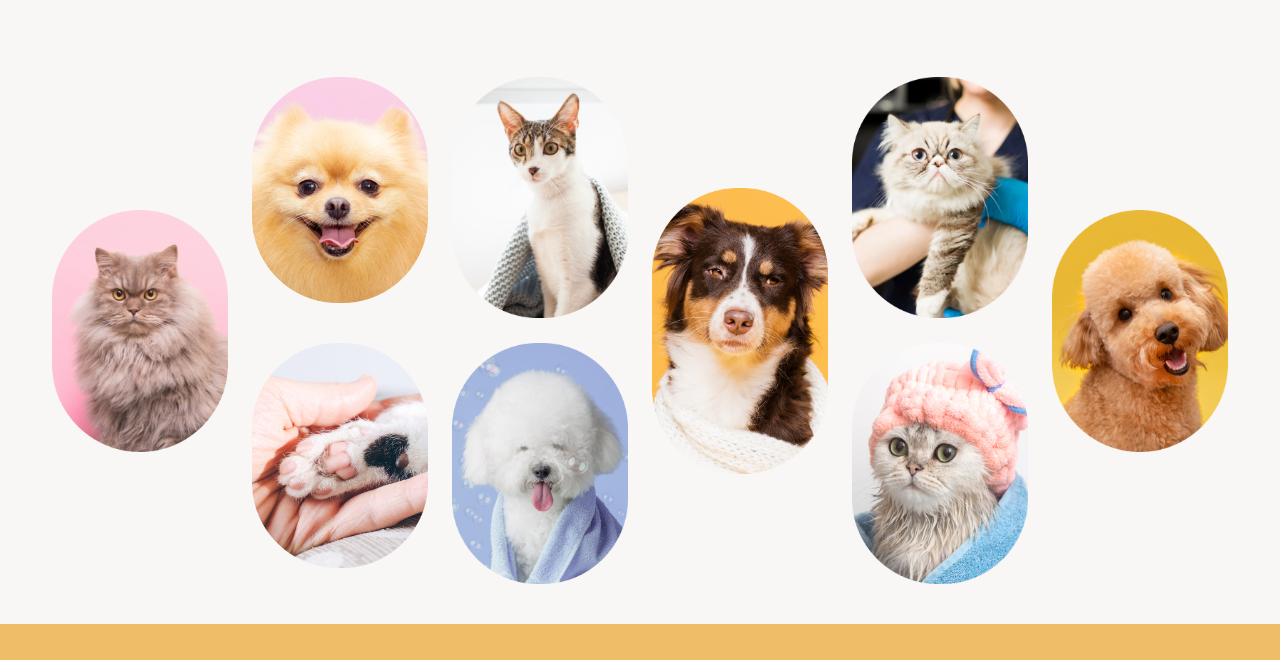
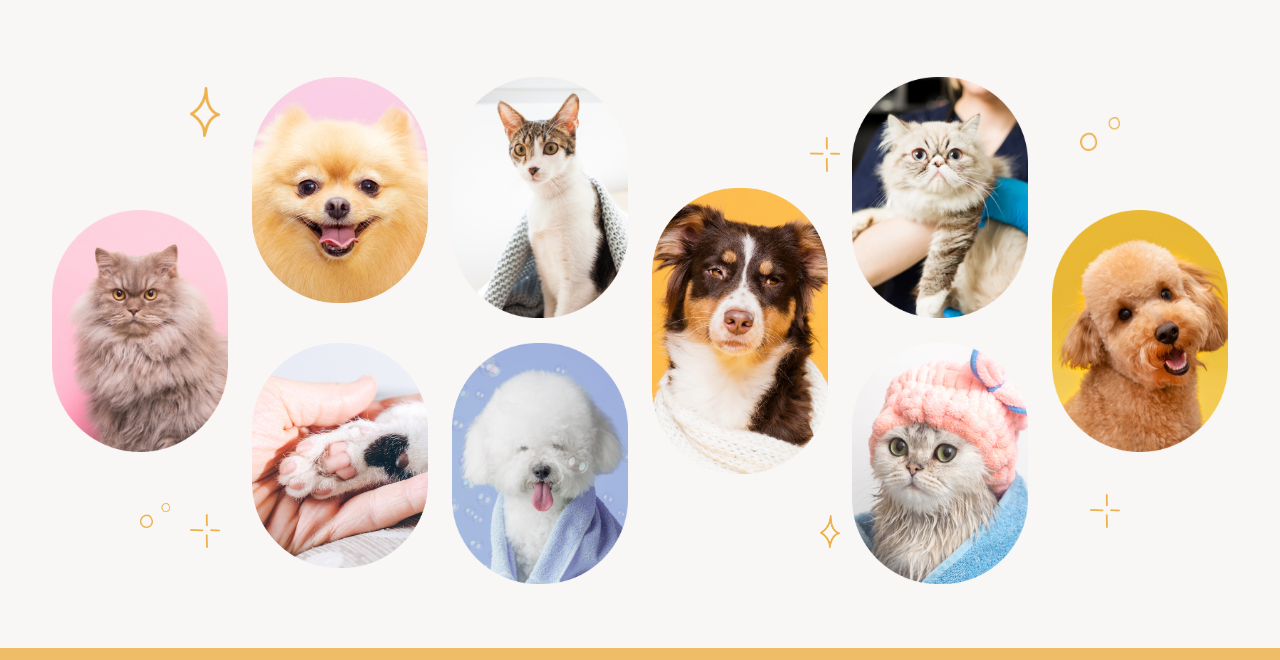
Before and after one commit to sahileclerx/pawfection, a website: page index.html in a window 1280 px wide. Shown: the part 1607-2267 px from the top of the page. Drawn offline with Linux system fonts and the light colour scheme.

Commit message:
Showcase section Completed

```diff
--- a/index.html
+++ b/index.html
@@ -77,7 +77,7 @@
         </section>
 
         <!-- Showcase Section -->
-        <section class="py-10 p-3 max-w-[1200px] mx-auto grid grid-cols-2 md:grid-cols-6 md:grid-rows-2 gap-2 lg:gap-6">
+        <section class="py-10 p-3 max-w-[1200px] mx-auto grid grid-cols-2 md:grid-cols-6 md:grid-rows-2 gap-2 lg:gap-6 relative">
             <div class="col-span-1 md:col-start-1 md:col-end-2 md:row-span-2 flex items-center"><img src="assets/images/showcase-2.png" alt="" class="max-w-full"></div>
             <div class="col-span-1 md:col-start-2 md:col-end-3 md:row-start-1 md:row-end-2"><img src="assets/images/showcase-7.png" alt="" class="max-w-full"></div>
             <div class="col-span-1 md:col-start-2 md:col-end-3 md:row-start-2 md:row-end-3"><img src="assets/images/showcase-8.png" alt="" class="max-w-full"></div>
@@ -87,7 +87,15 @@
             <div class="col-span-1 md:col-start-5 md:col-end-6 md:row-start-1 md:row-end-2"><img src="assets/images/showcase-4.png" alt="" class="max-w-full"></div>
             <div class="col-span-1 md:col-start-5 md:col-end-6 md:row-start-2 md:row-end-3"><img src="assets/images/showcase-6.png" alt="" class="max-w-full"></div>
             <div class="col-span-1 md:col-start-6 md:col-end-7 md:row-span-2 flex items-center"><img src="assets/images/showcase-1.png" alt="" class="max-w-full"></div>
-
+            <div class="hidden lg:block">
+                <img src="assets/images/kite.png" alt="" class="absolute top-[50px] left-[150px] max-w-[30px]">
+                <img src="assets/images/kite.png" alt="" class="absolute bottom-[100px] right-[400px] max-w-[20px]">
+                <img src="assets/images/star.png" alt="" class="absolute top-[100px] right-[400px] max-w-[30px]">
+                <img src="assets/images/star.png" alt="" class="absolute bottom-[100px] left-[150px] max-w-[30px]">
+                <img src="assets/images/star.png" alt="" class="absolute bottom-[120px] right-[120px] max-w-[30px]">
+                <img src="assets/images/circles.png" alt="" class="absolute bottom-[120px] left-[100px] max-w-[30px]">
+                <img src="assets/images/circles.png" alt="" class="absolute top-[80px] right-[120px] max-w-[40px]">
+            </div>
         </section>
     </main>
 
```
Also changed, not shown: assets/css/style.css.
